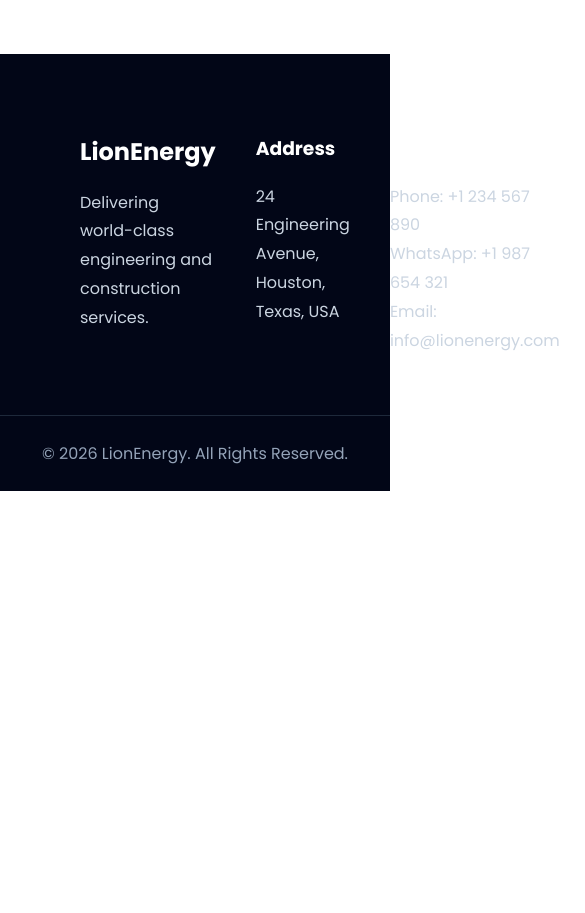
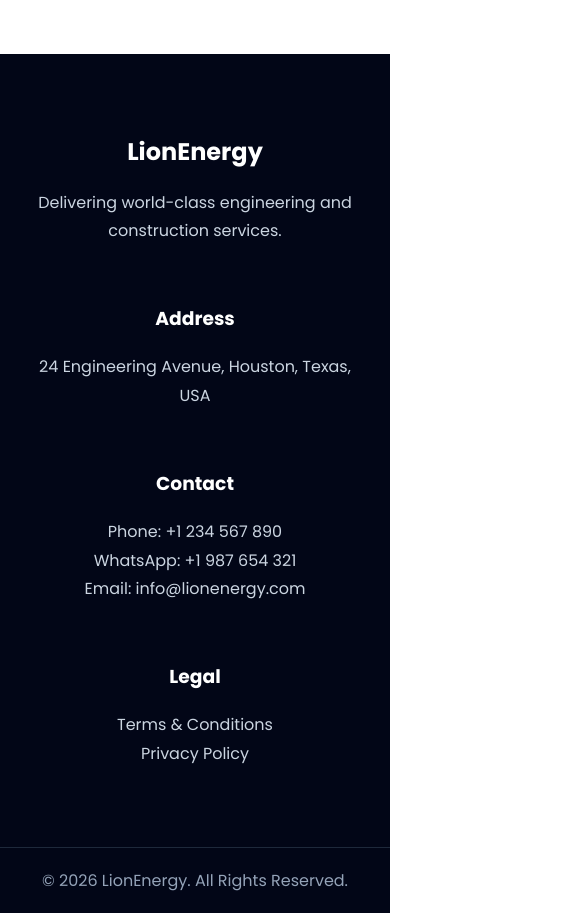
Before and after one commit to Jay044621/Lion-Energy-website, a plain HTML site: page index3.html in a window 390 px wide. Shown: the part 4360-5273 px from the top of the page, 585 px wide, since content can reach past the window. Before the commit the page ends 4851 px from the top, so only its background shows below. Drawn offline with nearby package versions, Linux system fonts and the light colour scheme.

Commit message:
Fix About page mobile footer

```diff
--- a/style3.css
+++ b/style3.css
@@ -346,16 +346,28 @@ body{
   }
 }
 
-@media(max-width: 992px){
+@media(max-width:992px){
+
 .hero{
-    grid-template-columns: 1fr;
+    grid-template-columns:1fr;
 }
+
 .hero-left h1{
-    font-size: 55px;
+    font-size:55px;
 }
+
 .hero-right img{
-    height: 500px;
+    height:500px;
 }
+
+/* Footer */
+
+.footer-container{
+    grid-template-columns:repeat(2,1fr);
+    padding-left:30px;
+    padding-right:30px;
+}
+
 }
 
 @media(max-width: 768px){
@@ -440,11 +452,51 @@ body{
     padding: 12px;
     width: 100%;
   }
+
+  /* Hero spacing */
+
+.hero{
+    padding-top:130px;
+}
+
+/* Footer */
+
+.footer-container{
+
+    grid-template-columns:1fr;
+
+    padding-left:25px;
+
+    padding-right:25px;
+
+    text-align:center;
+
+}
+
+.footer-box{
+
+    margin-bottom:18px;
+
+}
+
+.footer-bottom{
+
+    padding:20px;
+
+}
 }
 
 @media(max-width: 500px){
+  .hero{
+
+    padding-top:120px;
+
+}
+
 .hero-left h1{
-    font-size: 36px;
+
+    font-size:36px;
+
 }
   .hero-left p{
     font-size: 16px;
```
Lines whose indentation alone changed are shown as unchanged.
